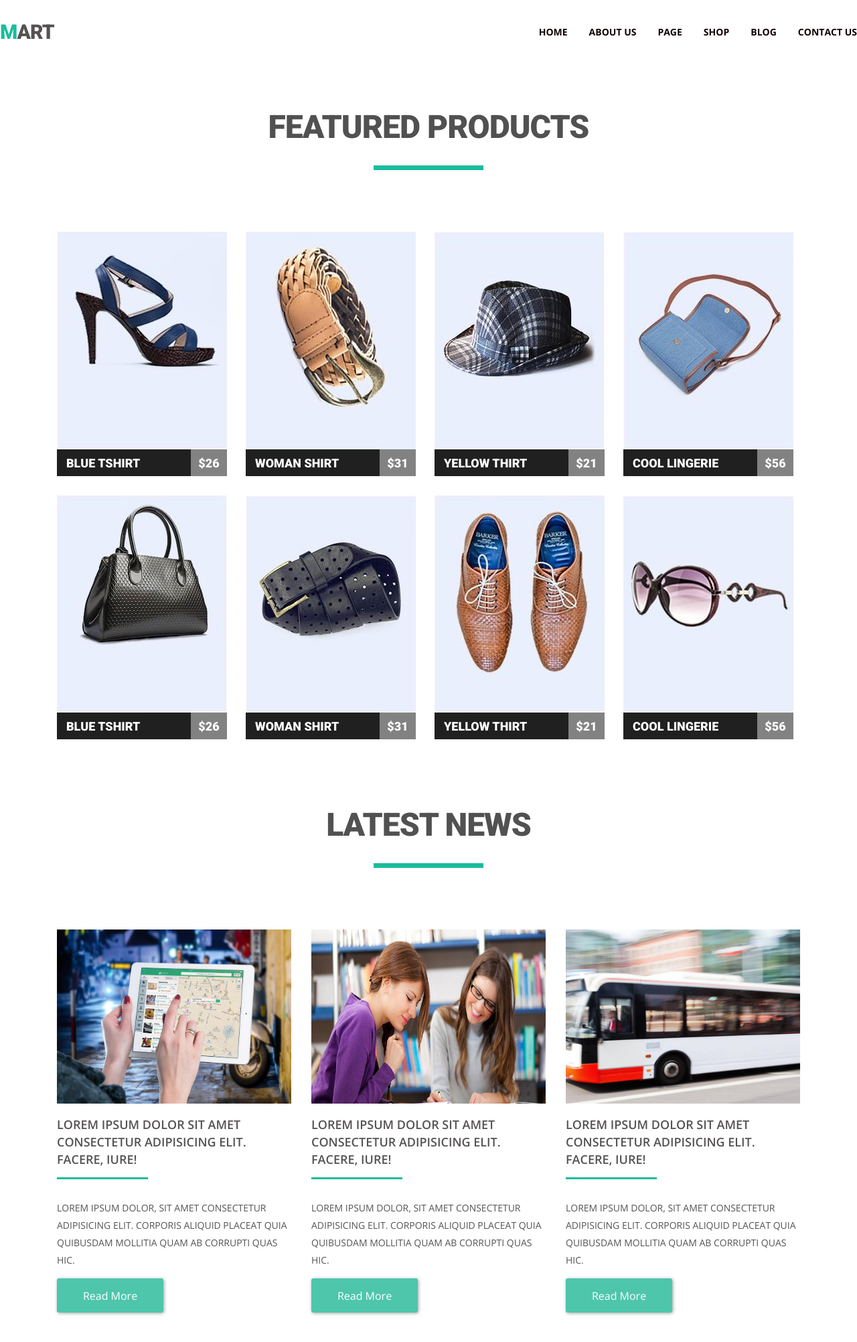
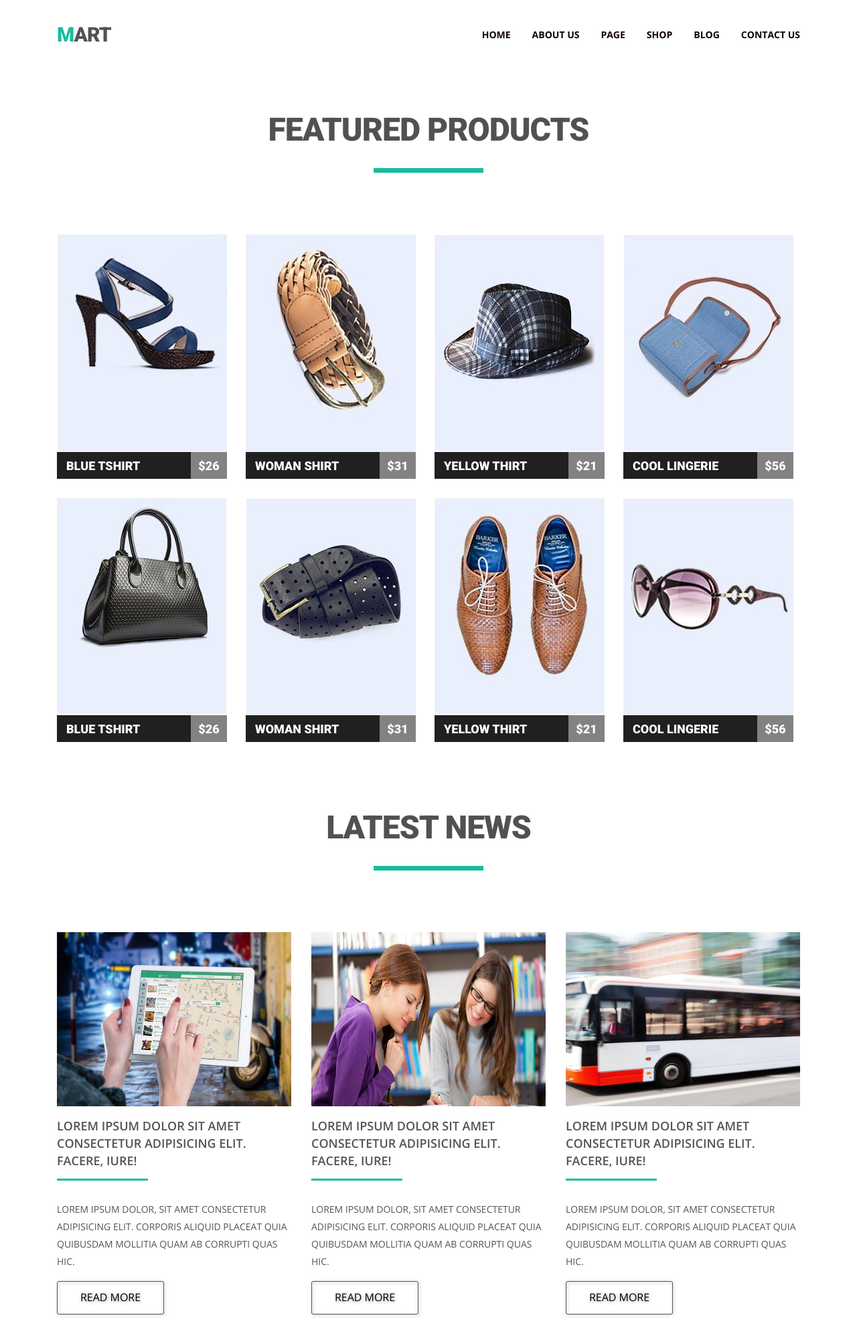
Before and after one commit to div1974/goit-fe-course, a plain HTML site: page hw-04/index.html in a window 1280 px wide. Shown: the whole page at 67% size. Drawn offline with nearby package versions, Linux system fonts and the light colour scheme.

Commit message:
Mentor comments to fix HW4

```diff
--- a/hw-03/css/style.css
+++ b/hw-03/css/style.css
@@ -28,17 +28,14 @@ body {
 .page-nav{
   padding: 70px 0;
 }
-/* .page-header {
-  margin-bottom: 102px;
-} */
+
 .site-navigation {
   margin: 0;
   padding: 0;
-  font-size: 0;
+  /* font-size: 0; */
   list-style: none;
   text-transform: uppercase;
-  text-align: center;
-  vertical-align: middle;
+
 }
 .site-navigation a {
   color: #626262;
@@ -97,7 +94,7 @@ body {
 }
 
 .menu_detalisation-list-item:nth-last-child(-n + 2) {
-  margin-bottom: 0;
+  margin-bottom: 28;
 }
 .image-category {
   margin-bottom: 28px;
--- a/hw-04/css/style.css
+++ b/hw-04/css/style.css
@@ -40,13 +40,15 @@ img {
 }
 
 .page-header {
+  padding-top: 36px;
   margin-bottom: 98px;
 }
 
 .site-navigation {
   margin: 0;
   padding: 0;
-  margin: 40px 0 0 0;
+  margin: 8px 0 0 0;
+
   list-style: none;
   text-transform: uppercase;
   float: right;
@@ -65,7 +67,8 @@ img {
   text-decoration: none;
 }
 .logo {
-  margin: 32px 0 0 0;
+  margin: 0;
+  /* margin: 32px 0 0 0; */
   font-size: 30px;
   letter-spacing: -1px;
   line-height: 32px;
@@ -89,6 +92,7 @@ img {
 .news-title {
   margin: 0;
   padding: 0;
+  margin-bottom: 92px;
   font-size: 48px;
   letter-spacing: -1px;
   color: #515151;
@@ -102,9 +106,13 @@ img {
   content: "";
   display: block;
   width: 164px;
-  margin: 30px auto 92px auto;
+  margin: 30px auto;
   height: 7px;
   background-color: #1abc9c;
+}
+
+.gallery-item{
+  display: block;
 }
 
 .gallery-list li {
@@ -152,7 +160,7 @@ img {
 }
 
 .gallery {
-  padding-bottom: 100px;
+  margin-bottom: 100px;
 }
 
 .gallery-item-descr {
@@ -174,6 +182,7 @@ img {
   text-transform: uppercase;
 }
 .news-list-item {
+  margin-bottom: 16px;
   width: 350px;
 }
 .news-list-item:not(:nth-child(3)) {
@@ -183,7 +192,13 @@ img {
 .news-list-item:not(:nth-last-child(-n + 3)) {
   margin-bottom: 16px;
 }
+
+.news-list-item-image{
+  margin-bottom: 16px;
+}
+
 .news-descr {
+  margin: 0;
   font-size: 18px;
   letter-spacing: 0px;
   line-height: 26px;
@@ -201,29 +216,37 @@ img {
 }
 
 .news-text {
+  margin: 0 0 16px;
+
   font-size: 14px;
   letter-spacing: 0px;
   line-height: 26px;
   color: #555252;
   font-weight: 400;
 }
-.read-more-button {
-  border: 0;
+.read-more-link {
+  display: block;
+  border: 1px solid #555252;
   margin: 0;
+  padding: 10px;
+  text-decoration: none;
+  text-align: center;
   font-size: 16px;
   letter-spacing: 0px;
   line-height: 26px;
-  color: #ffffff;
+  color: #000000;
   font-weight: 300;
-  text-align: center;
-  width: 159px;
-  height: 51px;
+  /* text-align: center; */
+  width: 160px;
+  height: 50px;
   border-radius: 3px;
   filter: drop-shadow(1px 1.732px 2.5px rgba(0, 0, 0, 0.39));
+
+}
+.read-more-link:hover {
+  cursor: pointer;
   background-color: #4ec6ab;
-}
-.read-more-button:hover {
-  cursor: pointer;
+  color: #ffffff;
 }
 
 .news {
--- a/hw-04/index.html
+++ b/hw-04/index.html
@@ -14,9 +14,9 @@
   </head>
 
   <body>
-    <header class="page-header">
+    <header class="page-header container">
       <a href="" class="logo">MART</a>
-      <nav class="page-nav containern clearfix">
+      <nav class="page-nav clearfix">
         <ul class="site-navigation">
           <li><a href="">home</a></li>
           <li><a href="">about us</a></li>
@@ -173,9 +173,7 @@
               Lorem ipsum dolor, sit amet consectetur adipisicing elit. Corporis
               aliquid placeat quia quibusdam mollitia quam ab corrupti quas hic.
             </p>
-            <button class="read-more-button">
-              Read More
-            </button>
+            <a href="" class="read-more-link">Read More</a>
           </li>
           <li class="news-list-item">
             <img
@@ -193,9 +191,7 @@
               Lorem ipsum dolor, sit amet consectetur adipisicing elit. Corporis
               aliquid placeat quia quibusdam mollitia quam ab corrupti quas hic.
             </p>
-            <button class="read-more-button">
-              Read More
-            </button>
+            <a href="" class="read-more-link">Read More</a>
           </li>
           <li class="news-list-item">
             <img
@@ -213,9 +209,8 @@
               Lorem ipsum dolor, sit amet consectetur adipisicing elit. Corporis
               aliquid placeat quia quibusdam mollitia quam ab corrupti quas hic.
             </p>
-            <button class="read-more-button">
-              Read More
-            </button>
+
+            <a href="" class="read-more-link">Read More</a>
           </li>
         </ul>
       </section>
```
